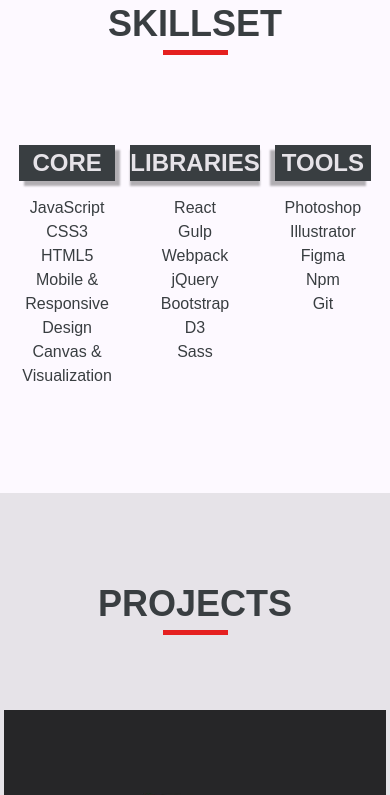
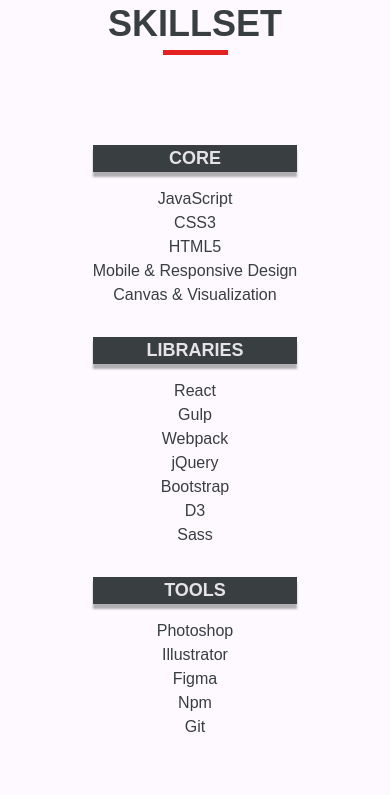
Before and after one commit to jwalker2276/Portfolio-Website, a website: page index.html in a window 390 px wide. Shown: the part 931-1726 px from the top of the page. Drawn offline with Linux system fonts and the light colour scheme; a web font is replaced by a local one.

Commit message:
Added animations to skillset lists.

```diff
--- a/assets/main.css
+++ b/assets/main.css
@@ -434,13 +434,20 @@
   text-align: center;
 }
 
-.lists ul {
+.lists ul.animation-element {
   list-style: none;
   -ms-flex-preferred-size: 25%;
       flex-basis: 25%;
   padding: 15px 0;
   color: #393e41;
   line-height: 1.5;
+  opacity: 0;
+  -webkit-transition: opacity 1s ease-in 2s;
+  transition: opacity 1s ease-in 2s;
+}
+
+.lists ul.animation-element.animated {
+  opacity: 1;
 }
 
 .list-title-left {
@@ -465,6 +472,28 @@
   text-transform: uppercase;
   background-color: #393e41;
   color: #e6e3e8;
+}
+
+@media screen and (max-width: 600px) {
+  .list-title {
+    font-size: 18px;
+  }
+}
+
+@media screen and (max-width: 450px) {
+  .lists {
+    -webkit-box-orient: vertical;
+    -webkit-box-direction: normal;
+        -ms-flex-direction: column;
+            flex-direction: column;
+  }
+
+  .list-title-left,
+  .list-title-center,
+  .list-title-right {
+    -webkit-box-shadow: 0px 5px 2px 0px rgba(0, 0, 0, 0.3);
+            box-shadow: 0px 5px 2px 0px rgba(0, 0, 0, 0.3);
+  }
 }
 
 /*Projects Styles*/
--- a/index.html
+++ b/index.html
@@ -78,7 +78,7 @@
         <h2>Code</h2>
         <p>My first love is coding whether its starting a project from scratch or working with a popular framework.</p>
       </div> -->
-      <ul>
+      <ul class="animation-element">
         <li class="list-title list-title-left">Core</li>
         <li>JavaScript</li>
         <li>CSS3</li>
@@ -86,7 +86,7 @@
         <li>Mobile & Responsive Design</li>
         <li>Canvas & Visualization</li>
       </ul>
-      <ul>
+      <ul class="animation-element">
         <li class="list-title list-title-center">Libraries</li>
         <li>React</li>
         <li>Gulp</li>
@@ -96,7 +96,7 @@
         <li>D3</li>
         <li>Sass</li>
       </ul>
-      <ul>
+      <ul class="animation-element">
         <li class="list-title list-title-right">Tools</li>
         <li>Photoshop</li>
         <li>Illustrator</li>
--- a/src/css/main.css
+++ b/src/css/main.css
@@ -366,12 +366,18 @@
   text-align: center;
 }
 
-.lists ul {
+.lists ul.animation-element {
   list-style: none;
   flex-basis: 25%;
   padding: 15px 0;
   color: #393e41;
   line-height: 1.5;
+  opacity: 0;
+  transition: opacity 1s ease-in 2s;
+}
+
+.lists ul.animation-element.animated {
+  opacity: 1;
 }
 
 .list-title-left {
@@ -393,6 +399,24 @@
   text-transform: uppercase;
   background-color: #393e41;
   color: #e6e3e8;
+}
+
+@media screen and (max-width: 600px) {
+  .list-title {
+    font-size: 18px;
+  }
+}
+
+@media screen and (max-width: 450px) {
+  .lists {
+    flex-direction: column;
+  }
+
+  .list-title-left,
+  .list-title-center,
+  .list-title-right {
+    box-shadow: 0px 5px 2px 0px rgba(0, 0, 0, 0.3);
+  }
 }
 
 /*Projects Styles*/
```
